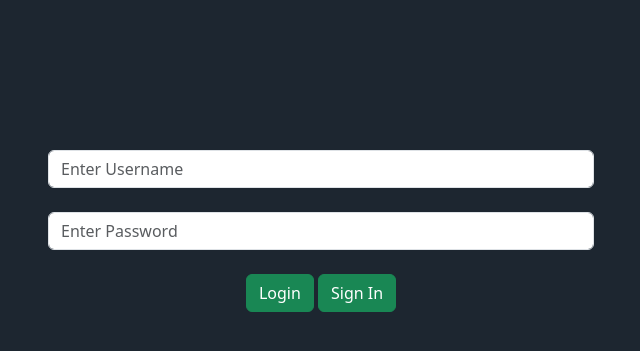
After one commit to dmitrybd2004/db_2025, a PHP site: page /index.php in a window 1280 px wide. The commit adds this page. Shown: the top 351 px of the page, without its empty margins (319-959 px from the left). Run offline with PHP 8.4, Linux system fonts and the light colour scheme.

Commit message:
added error messages, added checks for blank form

```diff
--- /dev/null
+++ b/index.php
@@ -0,0 +1,52 @@
+<!DOCTYPE html>
+<html lang="en">
+    <head>
+        <meta charset="UTF-8">
+        <meta http-equiv="X-UA-Compatible" content="IE=edge">
+        <meta name="viewport" content="width=device-width, initial-scale=1.0">
+        <link href="https://cdn.jsdelivr.net/npm/bootstrap@5.3.3/dist/css/bootstrap.min.css" rel="stylesheet" integrity="sha384-QWTKZyjpPEjISv5WaRU9OFeRpok6YctnYmDr5pNlyT2bRjXh0JMhjY6hW+ALEwIH" crossorigin="anonymous">
+
+        <title>Login Page</title>
+        <style>
+            body{
+                background-color: #1d2630;
+            }
+            .container{
+                margin-top: 150px;
+            }
+            .imput{
+                max-width: 300px;
+                min-width: 300px;
+            }
+        </style>
+    </head>
+    <body>
+        <div class="container">
+            <div class="row justify-content-center">
+                <div class="col-md-6 col-md-offset-3" align="center">
+                    <form action="login.php" method="POST">
+                        <input
+                            type="text"
+                            name="username"
+                            class="form-control"
+                            placeholder="Enter Username"
+                        /><br />
+                        <input
+                            type="password"
+                            name="password"
+                            class="form-control"
+                            placeholder="Enter Password"
+                        /><br />
+                         <input type="submit" name="login_btn" value="Login" class="btn btn-success">
+                         <input type="submit" name="sign_in_btn" value="Sign In" class="btn btn-success">
+                    </form>
+                    <?php
+                    if (isset($_GET['error'])) {
+                        echo "<p style='color:red;'>" ."Error: ". htmlspecialchars($_GET['error']) . "</p>";
+                    }
+                    ?>
+                </div>
+            </div>
+        </div>
+    </body>
+</html>
```
Also changed, not shown: login.php (+25 -9 lines).
